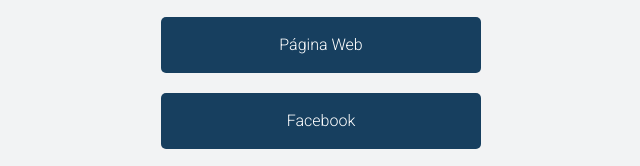
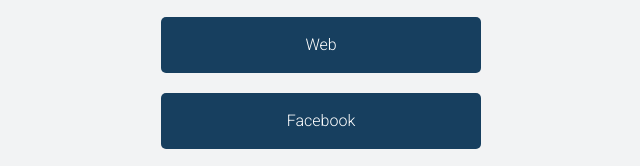
Before and after one commit to kooltivate/kooltivate.github.io, a plain HTML site: page index.html in a window 1280 px wide. Shown: the part 269-435 px from the top of the page, 319-959 px from the left. Drawn offline with Linux system fonts and the light colour scheme.

Commit message:
Cambiando texto de Web

```diff
--- a/index.html
+++ b/index.html
@@ -21,7 +21,7 @@
                 <div class="btn">GitHub</div>
             </a>
             <a href="https://kooltivate.com">
-                <div class="btn">Página Web</div>
+                <div class="btn">Web</div>
             </a>
             <a href="https://www.facebook.com/Kooltivate/">
                 <div class="btn">Facebook</div>
```
